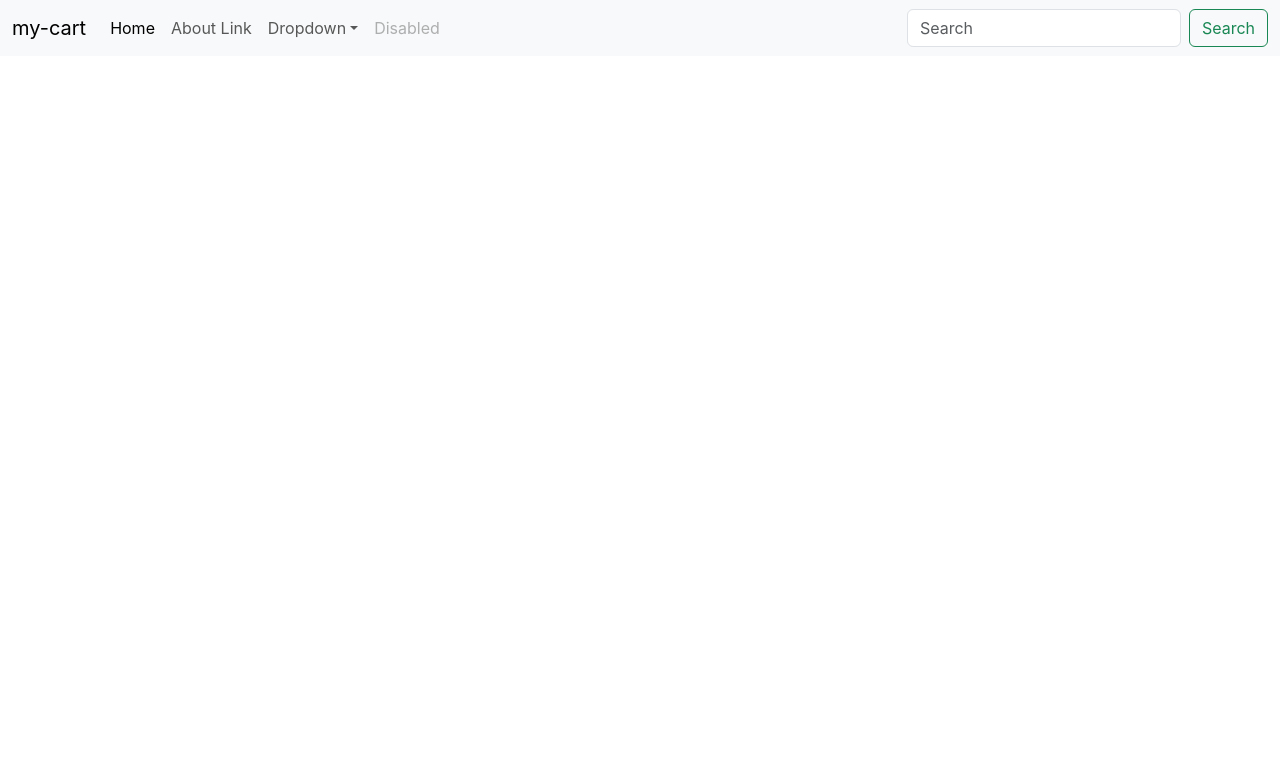
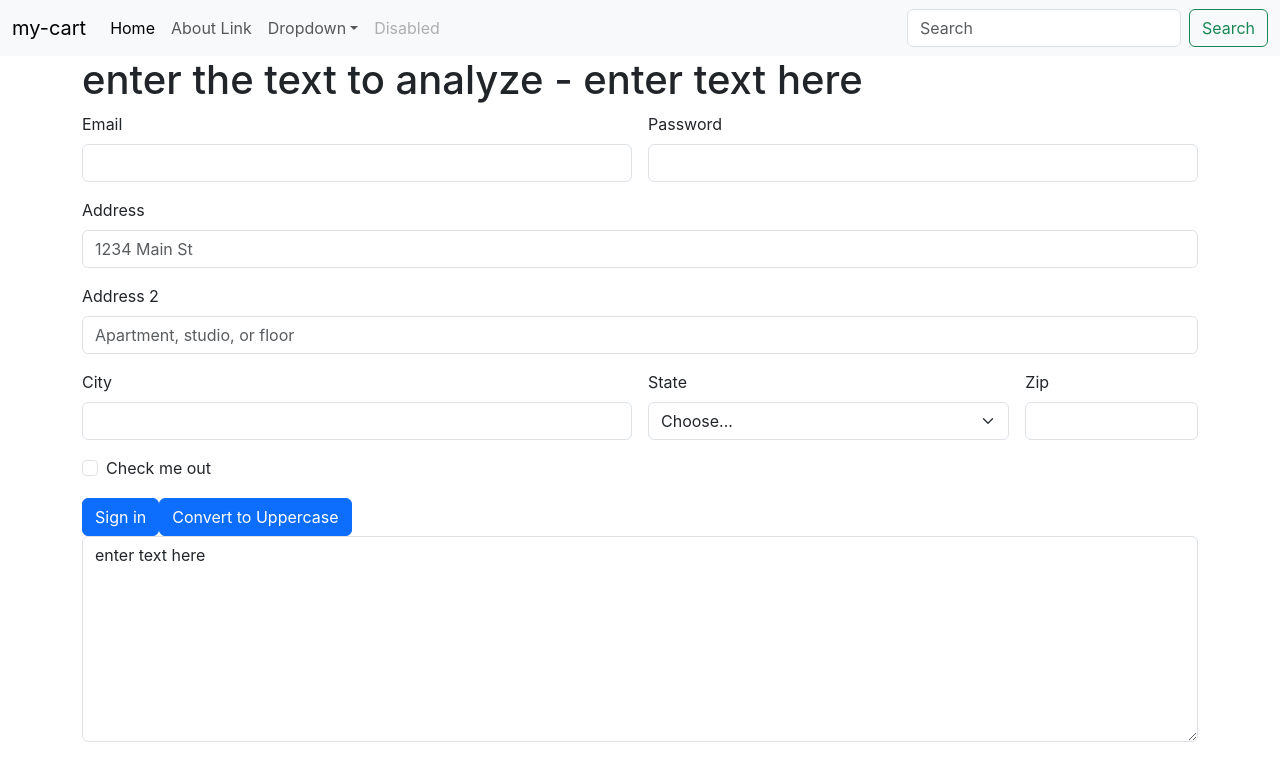
Before and after one commit to GayatriPatil2005/MY-CART, a React (Create React App) app in the folder my-cart/: page / in a window 1280 px wide. Shown: the top 780 px of the page. Built offline with nearby package versions, Linux system fonts and the light colour scheme.

Commit message:
understood concepts of event handling in react...

```diff
--- a/my-cart/src/App.js
+++ b/my-cart/src/App.js
@@ -1,7 +1,7 @@
 
 import './App.css';
 import Navbar from './components/Navbar';
-
+import Textform from './components/Textform';
 
 function App() {
 
@@ -10,6 +10,9 @@
     <Navbar title="my-cart" linkText="About Link"/>
 
 
+    <div className='container'>
+     <Textform heading= "enter the text to analyze"/>
+    </div>
   </>
 
   );
--- /dev/null
+++ b/my-cart/src/components/Textform.js
@@ -0,0 +1,104 @@
+import React, {useState} from 'react'
+
+
+
+export default function Textform(props) {
+   const handleUpClick = ()=>{
+    //console.log("Uppercase was clicked " + text);
+    let newText = text.toUpperCase();
+    setText(newText);
+   }
+
+   const handleOnChange = (event)=>{
+
+    setText(event.target.value);
+   }
+
+
+
+
+
+    const[text,setText] = useState('enter text here');
+    // text = "new text";  = wrong way to change state
+    //setText("new text"); // correct way to change state
+  return (
+    <div>
+    <h1>{props.heading} - {text}</h1>
+   <form className="row g-3">
+  <div className="col-md-6">
+    <label htmlFor="inputEmail4" className="form-label">
+      Email
+    </label>
+    <input type="email" className="form-control" id="inputEmail4" />
+  </div>
+  <div className="col-md-6">
+    <label htmlFor="inputPassword4" className="form-label">
+      Password
+    </label>
+    <input type="password" className="form-control" id="inputPassword4" />
+  </div>
+  <div className="col-12">
+    <label htmlFor="inputAddress" className="form-label">
+      Address
+    </label>
+    <input
+      type="text"
+      className="form-control"
+      id="inputAddress"
+      placeholder="1234 Main St"
+    />
+  </div>
+  <div className="col-12">
+    <label htmlFor="inputAddress2" className="form-label">
+      Address 2
+    </label>
+    <input
+      type="text"
+      className="form-control"
+      id="inputAddress2"
+      placeholder="Apartment, studio, or floor"
+    />
+  </div>
+  <div className="col-md-6">
+    <label htmlFor="inputCity" className="form-label">
+      City
+    </label>
+    <input type="text" className="form-control" id="inputCity" />
+  </div>
+  <div className="col-md-4">
+    <label htmlFor="inputState" className="form-label">
+      State
+    </label>
+    <select id="inputState" className="form-select">
+      <option value="">Choose...</option>
+      <option>...</option>
+    </select>
+  </div>
+  <div className="col-md-2">
+    <label htmlFor="inputZip" className="form-label">
+      Zip
+    </label>
+    <input type="text" className="form-control" id="inputZip" />
+  </div>
+  <div className="col-12">
+    <div className="form-check">
+      <input className="form-check-input" type="checkbox" id="gridCheck" />
+      <label className="form-check-label" htmlFor="gridCheck">
+        Check me out
+      </label>
+    </div>
+  </div>
+  <div className="col-12">
+    <button type="submit" className="btn btn-primary">
+      Sign in
+    </button>
+    <button className='btn btn-primary' onClick={handleUpClick}>Convert to Uppercase</button>
+
+    <div className='mb-3'>
+        <textarea className='form-control' value={text}  onChange ={handleOnChange} id='myBox' rows= "8"></textarea>
+    </div>
+  </div>
+</form>
+  </div>
+  )
+}
```
